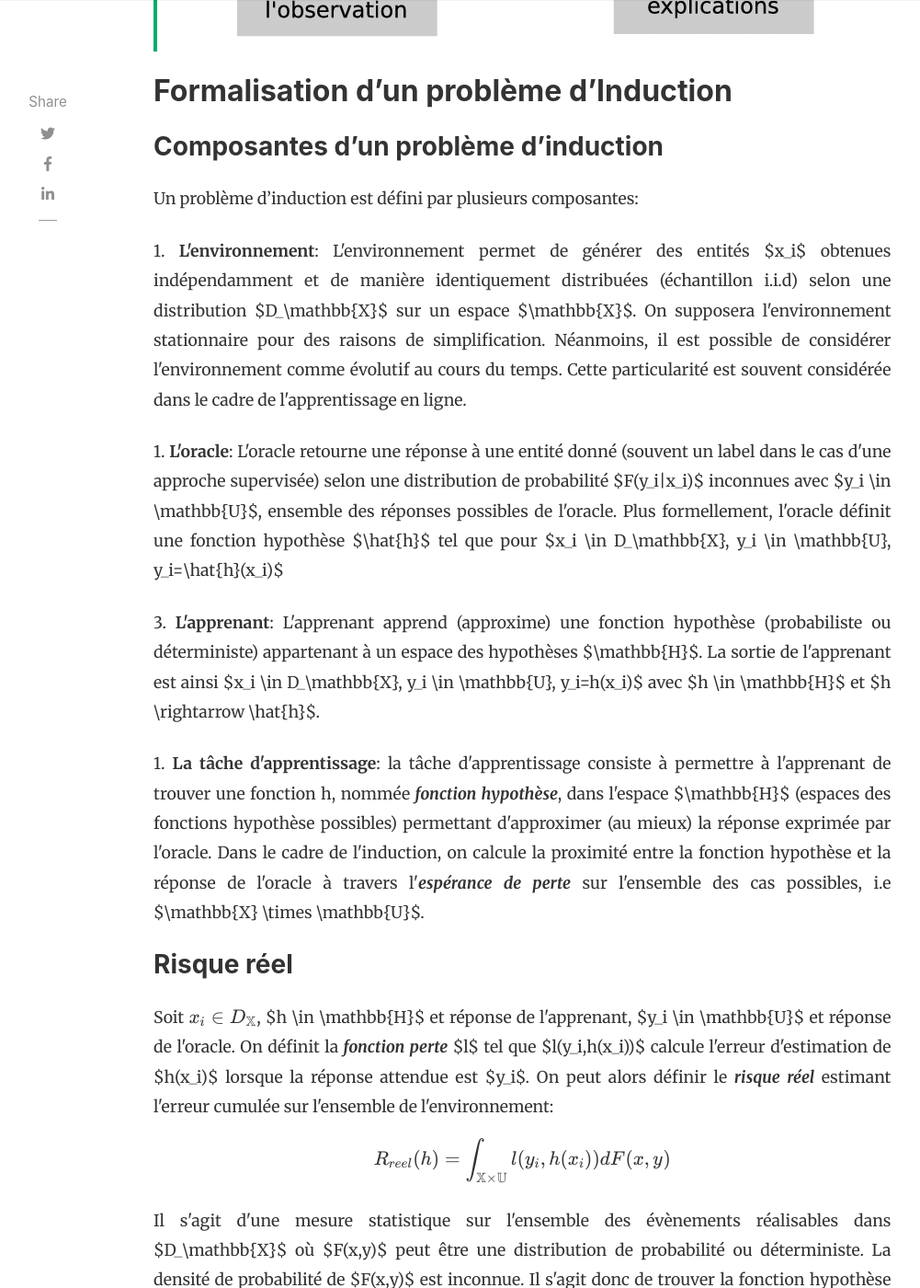
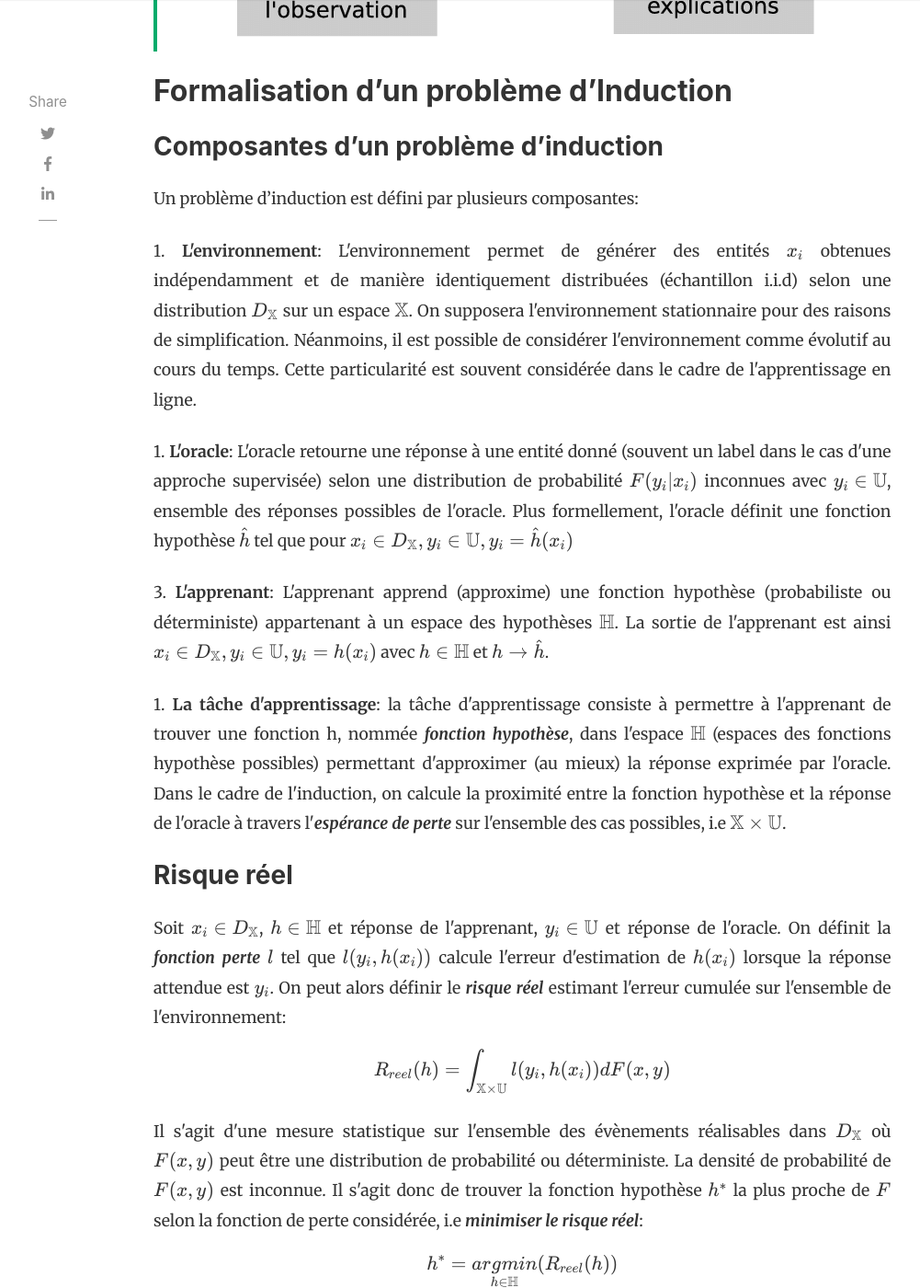
Before and after one commit to ventaubain/ventaubain.github.io, a Jekyll site: the page built from _posts/2025-01-09-induction.md, in a window 1280 px wide and 1400 px high, scrolled down 2980 px. Shown: the whole window at 92% size, without its empty margins (118-1119 px from the left). Built offline with Jekyll 4.4.1, drawn with Linux system fonts in a browser that asks for light colours; nearby versions of some CDN libraries; comment, search, counter and statistics services are not loaded; some of the changed text lies outside the part shown.

Commit message:
fix latex rendering

```diff
--- a/_posts/2025-01-09-induction.md
+++ b/_posts/2025-01-09-induction.md
@@ -45,40 +45,40 @@ beforetoc:
 Un problème d'induction est défini par plusieurs composantes:
 
 <p align="justify">
-1. <b>L'environnement</b>: L'environnement permet de générer des entités $x_i$ obtenues indépendamment et de manière identiquement distribuées (échantillon i.i.d) selon une distribution $D_\mathbb{X}$ sur un espace $\mathbb{X}$. On supposera l'environnement stationnaire pour des raisons de simplification. Néanmoins, il est possible de considérer l'environnement comme évolutif au cours du temps. Cette particularité est souvent considérée dans le cadre de l'apprentissage en ligne.</p>
+1. <b>L'environnement</b>: L'environnement permet de générer des entités \(x_i\) obtenues indépendamment et de manière identiquement distribuées (échantillon i.i.d) selon une distribution \(D_\mathbb{X}\) sur un espace \(\mathbb{X}\). On supposera l'environnement stationnaire pour des raisons de simplification. Néanmoins, il est possible de considérer l'environnement comme évolutif au cours du temps. Cette particularité est souvent considérée dans le cadre de l'apprentissage en ligne.</p>
 
 <p align="justify">
-1. <b>L'oracle</b>: L'oracle retourne une réponse à une entité donné (souvent un label dans le cas d'une approche supervisée) selon une distribution de probabilité $F(y_i|x_i)$ inconnues avec $y_i \in \mathbb{U}$, ensemble des réponses possibles de l'oracle. Plus formellement, l'oracle définit une fonction hypothèse $\hat{h}$ tel que pour $x_i \in D_\mathbb{X}, y_i \in \mathbb{U}, y_i=\hat{h}(x_i)$</p>
+1. <b>L'oracle</b>: L'oracle retourne une réponse à une entité donné (souvent un label dans le cas d'une approche supervisée) selon une distribution de probabilité \(F(y_i|x_i)\) inconnues avec \(y_i \in \mathbb{U}\), ensemble des réponses possibles de l'oracle. Plus formellement, l'oracle définit une fonction hypothèse \(\hat{h}\) tel que pour \(x_i \in D_\mathbb{X}, y_i \in \mathbb{U}, y_i=\hat{h}(x_i)\)</p>
 
 <p align="justify">
-3. <b>L'apprenant</b>: L'apprenant apprend (approxime) une fonction hypothèse (probabiliste ou déterministe) appartenant à un espace des hypothèses $\mathbb{H}$. La sortie de l'apprenant est ainsi $x_i \in D_\mathbb{X}, y_i \in \mathbb{U}, y_i=h(x_i)$ avec $h \in \mathbb{H}$ et $h \rightarrow \hat{h}$.
+3. <b>L'apprenant</b>: L'apprenant apprend (approxime) une fonction hypothèse (probabiliste ou déterministe) appartenant à un espace des hypothèses \(\mathbb{H}\). La sortie de l'apprenant est ainsi \(x_i \in D_\mathbb{X}, y_i \in \mathbb{U}, y_i=h(x_i)\) avec \(h \in \mathbb{H}\) et \(h \rightarrow \hat{h}\).
 </p>
 
 <p align="justify">
-1. <b>La tâche d'apprentissage</b>: la tâche d'apprentissage consiste à permettre à l'apprenant de trouver une fonction h, nommée <i><b>fonction hypothèse</b></i>, dans l'espace $\mathbb{H}$ (espaces des fonctions hypothèse possibles) permettant d'approximer (au mieux) la réponse exprimée par l'oracle. Dans le cadre de l'induction, on calcule la proximité entre la fonction hypothèse et la réponse de l'oracle à travers l'<i><b>espérance de perte</b></i> sur l'ensemble des cas possibles, i.e $\mathbb{X} \times \mathbb{U}$.</p>
+1. <b>La tâche d'apprentissage</b>: la tâche d'apprentissage consiste à permettre à l'apprenant de trouver une fonction h, nommée <i><b>fonction hypothèse</b></i>, dans l'espace \(\mathbb{H}\) (espaces des fonctions hypothèse possibles) permettant d'approximer (au mieux) la réponse exprimée par l'oracle. Dans le cadre de l'induction, on calcule la proximité entre la fonction hypothèse et la réponse de l'oracle à travers l'<i><b>espérance de perte</b></i> sur l'ensemble des cas possibles, i.e \(\mathbb{X} \times \mathbb{U}\).</p>
 
 ### Risque réel
 
 <p align="justify">
-Soit \(x_i \in D_\mathbb{X}\), $h \in \mathbb{H}$ et réponse de l'apprenant, $y_i \in \mathbb{U}$ et réponse de l'oracle. On définit la <i><b>fonction perte</b></i> $l$ tel que $l(y_i,h(x_i))$ calcule l'erreur d'estimation de $h(x_i)$ lorsque la réponse attendue est $y_i$. On peut alors définir le <i><b>risque réel</b></i> estimant l'erreur cumulée sur l'ensemble de l'environnement:
+Soit \(x_i \in D_\mathbb{X}\), \(h \in \mathbb{H}\) et réponse de l'apprenant, \(y_i \in \mathbb{U}\) et réponse de l'oracle. On définit la <i><b>fonction perte</b></i> \(l\) tel que \(l(y_i,h(x_i))\) calcule l'erreur d'estimation de \(h(x_i)\) lorsque la réponse attendue est \(y_i\). On peut alors définir le <i><b>risque réel</b></i> estimant l'erreur cumulée sur l'ensemble de l'environnement:
 $$R_{reel}(h) = \int_{\mathbb{X} \times \mathbb{U}}l(y_i,h(x_i))dF(x,y)$$
 </p>
 
 <p align="justify">
-Il s'agit d'une mesure statistique sur l'ensemble des évènements réalisables dans $D_\mathbb{X}$ où $F(x,y)$ peut être une distribution de probabilité ou déterministe. La densité de probabilité de $F(x,y)$ est inconnue. Il s'agit donc de trouver la fonction hypothèse $h^*$ la plus proche de $F$ selon la fonction de perte considérée, i.e <i><b>minimiser le risque réel</b></i>:
+Il s'agit d'une mesure statistique sur l'ensemble des évènements réalisables dans \(D_\mathbb{X}\) où \(F(x,y)\) peut être une distribution de probabilité ou déterministe. La densité de probabilité de \(F(x,y)\) est inconnue. Il s'agit donc de trouver la fonction hypothèse \(h^*\) la plus proche de \(F\) selon la fonction de perte considérée, i.e <i><b>minimiser le risque réel</b></i>:
 $$h^*=\underset{h \in \mathbb{H}}{argmin}(R_{reel}(h))$$</p>
 
 <p align="justify">
-Cependant, <b>estimer le risque réel peut être difficile voire impossible</b>. Il est donc nécessaire de définir un autre problème qui, résolu, permet de calculer $argmin_{h \in \mathbb{H}}(R_{reel}(h))$. Afin de définir ce problème intermédiaire, le <b>principe inductif</b> est utilisée.</p>
+Cependant, <b>estimer le risque réel peut être difficile voire impossible</b>. Il est donc nécessaire de définir un autre problème qui, résolu, permet de calculer \(argmin_{h \in \mathbb{H}}(R_{reel}(h))\). Afin de définir ce problème intermédiaire, le <b>principe inductif</b> est utilisée.</p>
 
 <p align="justify">
-Ainsi, l'objectif est donc de chercher à <i><b>minimiser le risque réel</b></i> inconnu à <b>partir d'un échantillon (sous-ensemble) d'apprentissage $\mathbb{S}$ avec $\mathbb{S} \in \mathbb{X}$</b> (application de l'approche inductive). Ce sous-ensemble est communément appelé <b>dataset</b>.</p>
+Ainsi, l'objectif est donc de chercher à <i><b>minimiser le risque réel</b></i> inconnu à <b>partir d'un échantillon (sous-ensemble) d'apprentissage \(\mathbb{S}\) avec \(\mathbb{S} \in \mathbb{X}\)</b> (application de l'approche inductive). Ce sous-ensemble est communément appelé <b>dataset</b>.</p>
 
 <p align="justify">
-A partir de l'hypothèse forte qu'est l'utilisation d'un sous-ensemble de $\mathbb{X}$, il reste à définir un critère qui, optimisé, permet de diminuer le risque réel. Ce problème intermédiaire se nomme <b>critère inductif</b>.</p>
+A partir de l'hypothèse forte qu'est l'utilisation d'un sous-ensemble de \(\mathbb{X}\), il reste à définir un critère qui, optimisé, permet de diminuer le risque réel. Ce problème intermédiaire se nomme <b>critère inductif</b>.</p>
 
 <p align="justify">
-Le <b>critère inductif</b> permet d'expliciter ce que doit vérifier la fonction $h$ recherchée. Pour cela, il se base sur l'échantillon d'apprentissage $\mathbb{S}={(x_1,y_1),...,(x_n,y_n)}$ afin de minimiser le risque réel.</p>
+Le <b>critère inductif</b> permet d'expliciter ce que doit vérifier la fonction \(h\) recherchée. Pour cela, il se base sur l'échantillon d'apprentissage \(\mathbb{S}={(x_1,y_1),...,(x_n,y_n)}\) afin de minimiser le risque réel.</p>
 
 ### Critère inductif
 
@@ -97,7 +97,7 @@ Il existe plusieurs principes ( ou critères) inductifs et aujourd'hui encore, i
 Deux principes inductifs sont très fréquents en Machine Learning: le <b>principe ERM</b> et le <b>principe de décision bayésienne</b>. Il en existe de nombreux autres mais pour limiter d'alourdir inutilement cette partie théorique, nous n'étudierons que le plus utilisé i.e le principe ERM.</p>
 
 <p align="justify">
-Le principe ERM (<i>Empirical Risk Minimization</i>) repose sur l'hypothèse qu'il faut minimiser le <b><i>risque empirique</i></b>. Le risque empirique correspond à la perte moyenne (ou encore l'erreur) mesurée sur l'échantillon d'apprentissage $\mathbb{S}$ (de taille $n$). Il est défini par:
+Le principe ERM (<i>Empirical Risk Minimization</i>) repose sur l'hypothèse qu'il faut minimiser le <b><i>risque empirique</i></b>. Le risque empirique correspond à la perte moyenne (ou encore l'erreur) mesurée sur l'échantillon d'apprentissage \(\mathbb{S}\) (de taille \(n\)). Il est défini par:
 $$R_{emp}(h)=\frac{1}{n}\sum_{i=1}^nl(y_i,h(x_i))$$
 </p>
 
@@ -125,7 +125,7 @@ Un problème d'apprentissage est dépendant de l'environnement, de l'oracle et d
 
 1. <p align="justify"><b>L'analyse dans le pire des cas</b>: Cette approche suppose qu'on ne connaît rien <i>a priori</i> sur l'environnement ni sur son comportement avec l'oracle. On cherche donc à quantifier la performance de l'apprenant dans la pire des situations. Cette approche est indépendante de l'oracle et de l'environnement (et même de la fonction-cible). Il s'agit donc d'un cadre d'étude très généraliste sans hypothèse préalable forte sur les constituantes du phénomène et de l'apprentissage. Néanmoins, les conditions identifiées seront très fortes et souvent loin de la réalité expérimentale et applicative. </p>
 
-2. <p align="justify"><b>L'analyse en cas moyen</b>: Cette approche cherche à mesurer une espérance de performance. Néanmoins, il est nécessaire de faire une hypothèse sur la distribution $D_\mathbb{X}$ (environnement) et $D_\mathbb{F}$ (fonction-cible possible). Théoriquement, cette méthode permet une mesure de performance plus fine que l'approche précédente mais dans les faits, il est difficile de l'exploiter véritablement à cause de la difficulté à estimer les probabilités <i>a priori</i> et de l'obligation d'utiliser des méthodes d'approximation qui nuisent à la précision du résultat.</p>
+2. <p align="justify"><b>L'analyse en cas moyen</b>: Cette approche cherche à mesurer une espérance de performance. Néanmoins, il est nécessaire de faire une hypothèse sur la distribution \(D_\mathbb{X}\) (environnement) et \(D_\mathbb{F}\) (fonction-cible possible). Théoriquement, cette méthode permet une mesure de performance plus fine que l'approche précédente mais dans les faits, il est difficile de l'exploiter véritablement à cause de la difficulté à estimer les probabilités <i>a priori</i> et de l'obligation d'utiliser des méthodes d'approximation qui nuisent à la précision du résultat.</p>
 
 3. <p align="justify"><b>L'analyse dans le meilleur des cas</b>: Cette approche est caractérisée par l'analyse de l'apprentissage dans le meilleur des cas, i.e lorsque l'oracle et l'environnement favorisent l'apprentissage en aidant l'apprenant. Cependant, la notion d'aide est difficile à évaluer, notamment la différence entre la bienveillance (professeur) et la collusion (l'oracle devient un complice). Ce type d'analyse est aujourd'hui, peu exploité et peu établi théoriquement parlant.</p>
 
```
